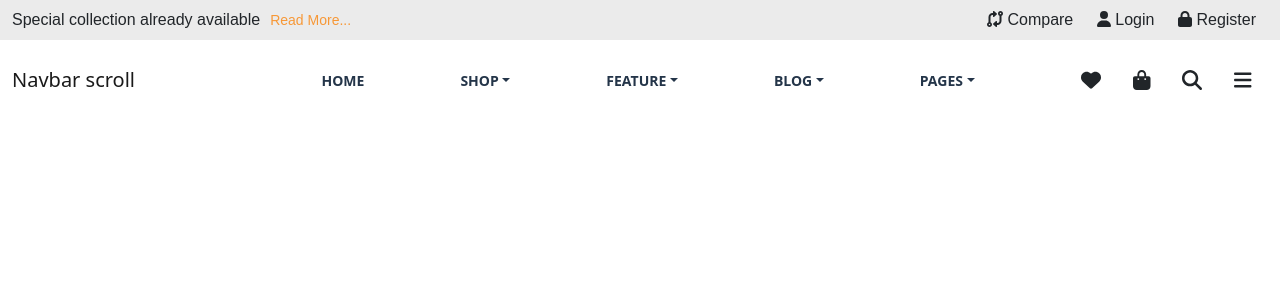
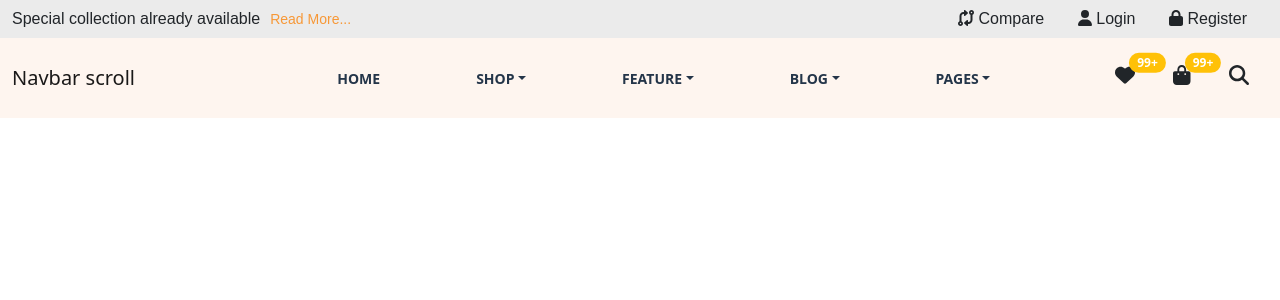
Before and after one commit to kakon-ray/AND-SHOP, a React (Create React App) app: page / in a window 1280 px wide. Shown: the top 300 px of the page. Built offline with nearby package versions, Linux system fonts and the light colour scheme.

Commit message:
bootstrap offcanvas add and top nav ,navbar completed

```diff
--- a/src/App.css
+++ b/src/App.css
@@ -1,3 +1,7 @@
 body {
   font-family: "Poppins", sans-serif;
 }
+
+.offcanvas-start {
+  width: 100% !important;
+}
--- a/src/component/Navbar/HeaderNav.css
+++ b/src/component/Navbar/HeaderNav.css
@@ -14,13 +14,16 @@
 }
 
 .navbar {
-  background-color: #ffffff !important;
+  background-color: #fef5ef !important;
   padding: 20px 0;
   position: relative;
 }
 
 .navbar-icon:hover {
   color: #f79837;
+}
+.navbar-icon {
+  margin: 0 7px;
 }
 
 .navbar-nav-scroll {
@@ -32,6 +35,11 @@
 .navbar-toggler {
   display: block;
 }
+
+.navbar .btn {
+  border: none;
+  box-shadow: none;
+}
 @media only screen and (max-width: 600px) {
   .navbar-shop {
     position: absolute;
--- a/src/component/Navbar/HeaderNav.js
+++ b/src/component/Navbar/HeaderNav.js
@@ -1,6 +1,12 @@
-import React from "react";
+import React, { useState } from "react";
 import Navbar from "react-bootstrap/Navbar";
-import { Container, NavDropdown, Nav } from "react-bootstrap";
+import {
+  Container,
+  NavDropdown,
+  Nav,
+  Button,
+  Offcanvas,
+} from "react-bootstrap";
 
 import { FontAwesomeIcon } from "@fortawesome/react-fontawesome";
 import { faHeart } from "@fortawesome/free-solid-svg-icons";
@@ -8,8 +14,13 @@ import { faShoppingBag } from "@fortawesome/free-solid-svg-icons";
 import { faSearch } from "@fortawesome/free-solid-svg-icons";
 import { faBars } from "@fortawesome/free-solid-svg-icons";
 import "./HeaderNav.css";
+import OffCanvas from "../OffCanvas/OffCanvas";
 
 const HeaderNav = () => {
+  const [show, setShow] = useState(false);
+
+  const handleClose = () => setShow(false);
+  const handleShow = () => setShow(true);
   return (
     <>
       <Navbar bg="light" expand="lg">
@@ -66,26 +77,44 @@ const HeaderNav = () => {
               </NavDropdown>
             </Nav>
             <div className="navbar-shop text-center">
-              <span className="navbar-icon">
-                <FontAwesomeIcon icon={faHeart} className="mx-3" size="lg" />
-              </span>
-              <span className="navbar-icon">
-                <FontAwesomeIcon
-                  icon={faShoppingBag}
-                  className="mx-3"
-                  size="lg"
-                />
-              </span>
-              <span className="navbar-icon">
-                <FontAwesomeIcon icon={faSearch} className="mx-3" size="lg" />
-              </span>
-              <span className="navbar-icon">
-                <FontAwesomeIcon icon={faBars} className="mx-3" size="lg" />
-              </span>
+              <Button
+                variant=""
+                className="navbar-icon mt-0 pt-0  position-relative"
+              >
+                <FontAwesomeIcon icon={faHeart} size="lg" />
+                <span class="position-absolute top-0 start-100 translate-middle badge rounded-pill bg-warning">
+                  99+
+                  <span class="visually-hidden">unread messages</span>
+                </span>
+              </Button>
+              <Button
+                variant=""
+                className="navbar-icon mt-0 pt-0  position-relative"
+              >
+                <FontAwesomeIcon icon={faShoppingBag} size="lg" />
+                <span class="position-absolute top-0 start-100 translate-middle badge rounded-pill bg-warning">
+                  99+
+                  <span class="visually-hidden">unread messages</span>
+                </span>
+              </Button>
+              <Button
+                variant=""
+                className="navbar-icon mt-0 pt-0 "
+                onClick={handleShow}
+              >
+                <FontAwesomeIcon icon={faSearch} size="lg" />
+              </Button>
+              {/* <Button variant="" className="navbar-icon mt-0 pt-0 ">
+                <FontAwesomeIcon icon={faBars} size="lg" />
+              </Button> */}
             </div>
           </Navbar.Collapse>
         </Container>
       </Navbar>
+
+      {/* this is offcanvas section */}
+
+      <OffCanvas show={show} onHide={handleClose} placement={"start"} />
     </>
   );
 };
--- /dev/null
+++ b/src/component/OffCanvas/OffCanvas.js
@@ -0,0 +1,28 @@
+import React from "react";
+import { Offcanvas } from "react-bootstrap";
+
+const OffCanvas = ({ onHide, placement, show }) => {
+  return (
+    <Offcanvas show={show} onHide={onHide} placement={placement}>
+      <Offcanvas.Header closeButton>
+        <Offcanvas.Title>Offcanvas</Offcanvas.Title>
+      </Offcanvas.Header>
+      <Offcanvas.Body>
+        Some text as placeholder. In real life you can have the elements you
+        have chosen. Like, text, images, lists, etc. Some text as placeholder.
+        In real life you can have the elements you have chosen. Like, text,
+        images, lists, etc. Some text as placeholder. In real life you can have
+        the elements you have chosen. Like, text, images, lists, etc. Some text
+        as placeholder. In real life you can have the elements you have chosen.
+        Like, text, images, lists, etc. Some text as placeholder. In real life
+        you can have the elements you have chosen. Like, text, images, lists,
+        etc. Some text as placeholder. In real life you can have the elements
+        you have chosen. Like, text, images, lists, etc. Some text as
+        placeholder. In real life you can have the elements you have chosen.
+        Like, text, images, lists, etc.
+      </Offcanvas.Body>
+    </Offcanvas>
+  );
+};
+
+export default OffCanvas;
--- a/src/component/TopNav/TopNav.css
+++ b/src/component/TopNav/TopNav.css
@@ -1,6 +1,5 @@
 .topnav-list ul li {
   list-style-type: none;
-  margin: 0px 12px;
 }
 .topnav-list ul li:hover {
   color: #f79837;
@@ -12,6 +11,9 @@
 
 .top-nav {
   font-family: "Poppins", sans-serif;
+}
+.top-nav .btn {
+  background-color: none;
 }
 
 .readmore {
--- a/src/component/TopNav/TopNav.js
+++ b/src/component/TopNav/TopNav.js
@@ -4,11 +4,12 @@ import { FontAwesomeIcon } from "@fortawesome/react-fontawesome";
 import { faCodeCompare } from "@fortawesome/free-solid-svg-icons";
 import { faUser } from "@fortawesome/free-solid-svg-icons";
 import { faLock } from "@fortawesome/free-solid-svg-icons";
+import { Button } from "react-bootstrap";
 
 const TopNav = () => {
   return (
     <div className="top-nav">
-      <div className="container-fluid py-2 ">
+      <div className="container-fluid">
         <div className="d-flex justify-content-md-between  align-items-center flex-wrap top-nav-conent">
           <div className="align-self-center justify-content-center topnav-text">
             <p className="my-0 text-center ">
@@ -17,18 +18,24 @@ const TopNav = () => {
             </p>
           </div>
           <div className="topnav-list">
-            <ul className="d-flex flex-wrap align-self-center my-0">
+            <ul className="d-flex flex-wrap align-self-center my-0 ps-0">
               <li>
+                <Button variant="" className="me-2">
                   <FontAwesomeIcon icon={faCodeCompare} className="me-1" />
                   Compare
+                </Button>
               </li>
               <li>
+                <Button variant="" className="me-2">
                   <FontAwesomeIcon icon={faUser} className="me-1" />
                   Login
+                </Button>
               </li>
               <li>
+                <Button variant="" className="me-2">
                   <FontAwesomeIcon icon={faLock} className="me-1" />
                   Register
+                </Button>
               </li>
             </ul>
           </div>
```
Lines whose indentation alone changed are shown as unchanged.
